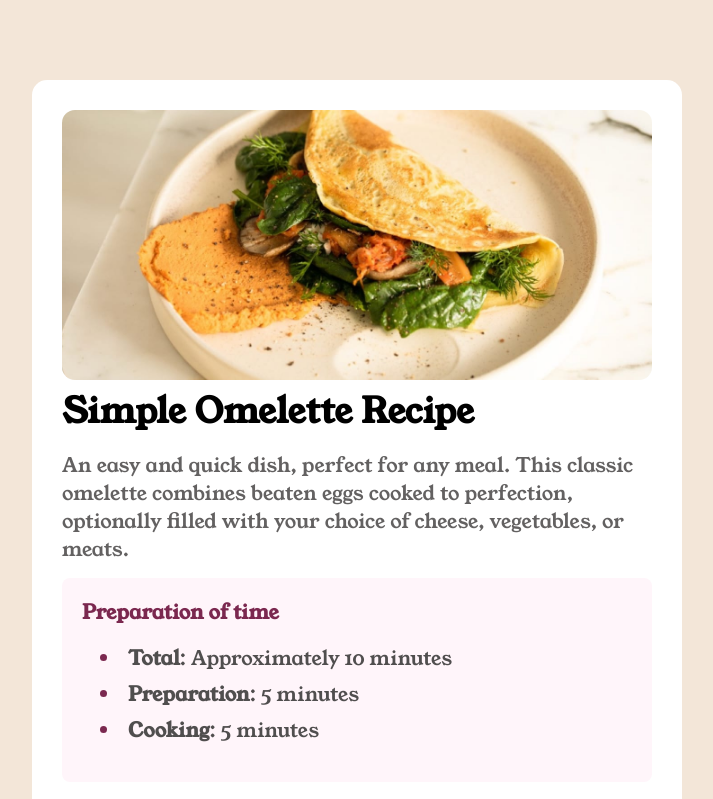
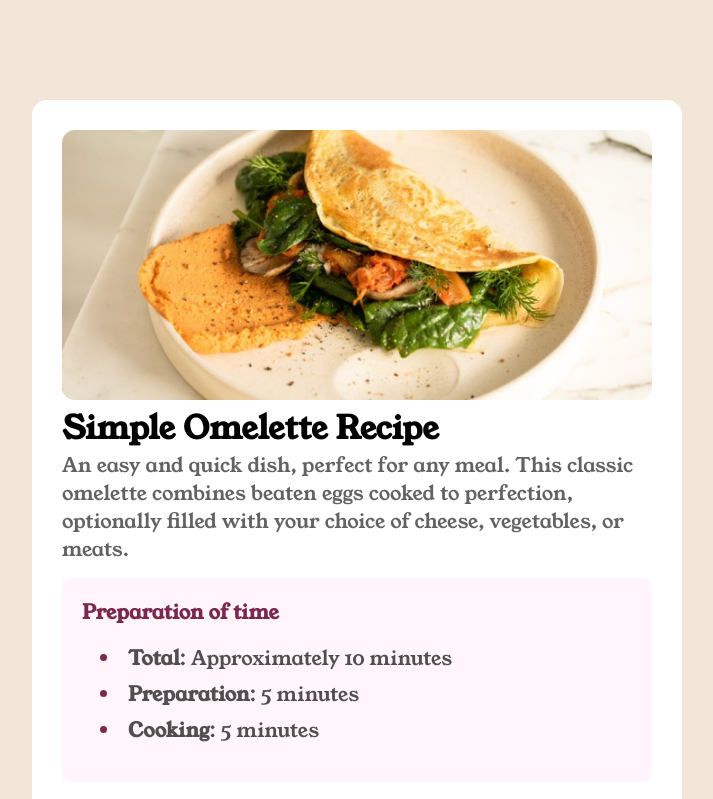
Before and after one commit to Karimatwahab/Recipe-Page, a plain HTML site: page index.html in a window 1280 px wide. Shown: the top 799 px of the page, without its empty margins (283-996 px from the left). Drawn offline with Linux system fonts and the light colour scheme.

Commit message:
i made a little change

```diff
--- a/style.css
+++ b/style.css
@@ -18,7 +18,7 @@ body {
      background-color: white;
      padding: 30px;
      border-radius: 15px;
-     margin: 40px auto;
+     margin: 60px auto;
 }
 
 .recipe-img {
@@ -26,7 +26,7 @@ body {
      width: 100%;
 }
 
-h1 {
+k h1 {
      font-size: 35px;
      margin-bottom: 15px;
 }
```
